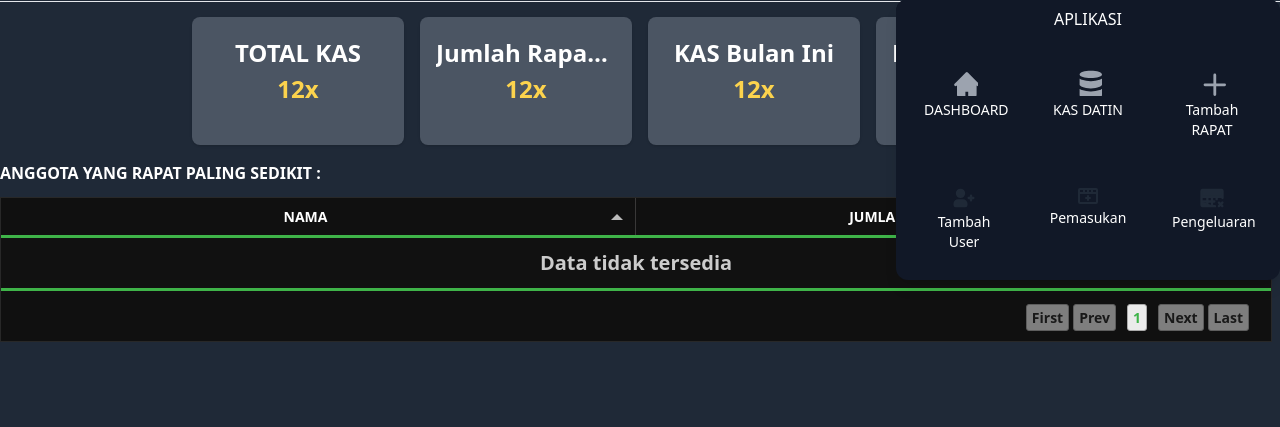
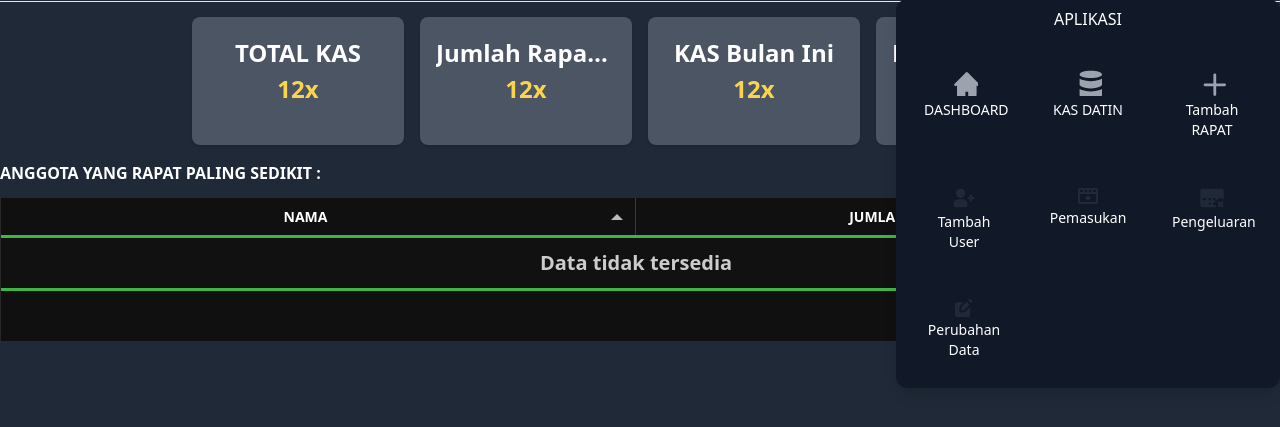
Before and after one commit to nice9uy/rapat_proglap, a Django app: page /dashboard/ in a window 1280 px wide, after a click on "View notifications". Shown: the part 63-490 px from the top of the page. Run offline with Django 5.2, Linux system fonts and the light colour scheme; the visitor is signed in with stand-in values (Sample User, id 1); some libraries are stand-ins or nearby versions.

Commit message:
tambahnmenu perubahan data

```diff
--- a/templates/components/header.html
+++ b/templates/components/header.html
@@ -111,14 +111,24 @@
 
             <div class="text-sm text-center text-white"> Pengeluaran</div>
           </a>
+          <a href="" class="block p-4 text-center rounded-lg hover:bg-gray-100 dark:hover:bg-gray-600 group">
+            <svg class="w-6 h-6 mx-auto text-gray-800 dark:text-white" aria-hidden="true" xmlns="http://www.w3.org/2000/svg" width="24" height="24" fill="currentColor" viewBox="0 0 24 24">
+              <path fill-rule="evenodd" d="M11.32 6.176H5c-1.105 0-2 .949-2 2.118v10.588C3 20.052 3.895 21 5 21h11c1.105 0 2-.948 2-2.118v-7.75l-3.914 4.144A2.46 2.46 0 0 1 12.81 16l-2.681.568c-1.75.37-3.292-1.263-2.942-3.115l.536-2.839c.097-.512.335-.983.684-1.352l2.914-3.086Z" clip-rule="evenodd"/>
+              <path fill-rule="evenodd" d="M19.846 4.318a2.148 2.148 0 0 0-.437-.692 2.014 2.014 0 0 0-.654-.463 1.92 1.92 0 0 0-1.544 0 2.014 2.014 0 0 0-.654.463l-.546.578 2.852 3.02.546-.579a2.14 2.14 0 0 0 .437-.692 2.244 2.244 0 0 0 0-1.635ZM17.45 8.721 14.597 5.7 9.82 10.76a.54.54 0 0 0-.137.27l-.536 2.84c-.07.37.239.696.588.622l2.682-.567a.492.492 0 0 0 .255-.145l4.778-5.06Z" clip-rule="evenodd"/>
+            </svg>
+
+
+
+            <div class="text-sm text-center text-white"> Perubahan Data</div>
+          </a>
         </div>
       </div>
       <button type="button" class="flex mx-3 text-sm bg-gray-800 rounded-full md:mr-0 focus:ring-4 focus:ring-gray-300 dark:focus:ring-gray-600" id="user-menu-button" aria-expanded="false" data-dropdown-toggle="dropdown">
         <span class="sr-only">Open user menu</span>
         {% comment %} <img class="w-8 h-8 rounded-full" src="https://flowbite.s3.amazonaws.com/blocks/marketing-ui/avatars/michael-gough.png" alt="user photo" /> {% endcomment %}
         <svg class="w-7 h-7 text-gray-800 dark:text-white" aria-hidden="true" xmlns="http://www.w3.org/2000/svg" width="24" height="24" fill="currentColor" viewBox="0 0 24 24">
-  <path fill-rule="evenodd" d="M12 20a7.966 7.966 0 0 1-5.002-1.756l.002.001v-.683c0-1.794 1.492-3.25 3.333-3.25h3.334c1.84 0 3.333 1.456 3.333 3.25v.683A7.966 7.966 0 0 1 12 20ZM2 12C2 6.477 6.477 2 12 2s10 4.477 10 10c0 5.5-4.44 9.963-9.932 10h-.138C6.438 21.962 2 17.5 2 12Zm10-5c-1.84 0-3.333 1.455-3.333 3.25S10.159 13.5 12 13.5c1.84 0 3.333-1.455 3.333-3.25S13.841 7 12 7Z" clip-rule="evenodd"/>
-</svg>
+          <path fill-rule="evenodd" d="M12 20a7.966 7.966 0 0 1-5.002-1.756l.002.001v-.683c0-1.794 1.492-3.25 3.333-3.25h3.334c1.84 0 3.333 1.456 3.333 3.25v.683A7.966 7.966 0 0 1 12 20ZM2 12C2 6.477 6.477 2 12 2s10 4.477 10 10c0 5.5-4.44 9.963-9.932 10h-.138C6.438 21.962 2 17.5 2 12Zm10-5c-1.84 0-3.333 1.455-3.333 3.25S10.159 13.5 12 13.5c1.84 0 3.333-1.455 3.333-3.25S13.841 7 12 7Z" clip-rule="evenodd"/>
+        </svg>
 
       </button>
       <!-- Dropdown menu -->
```
